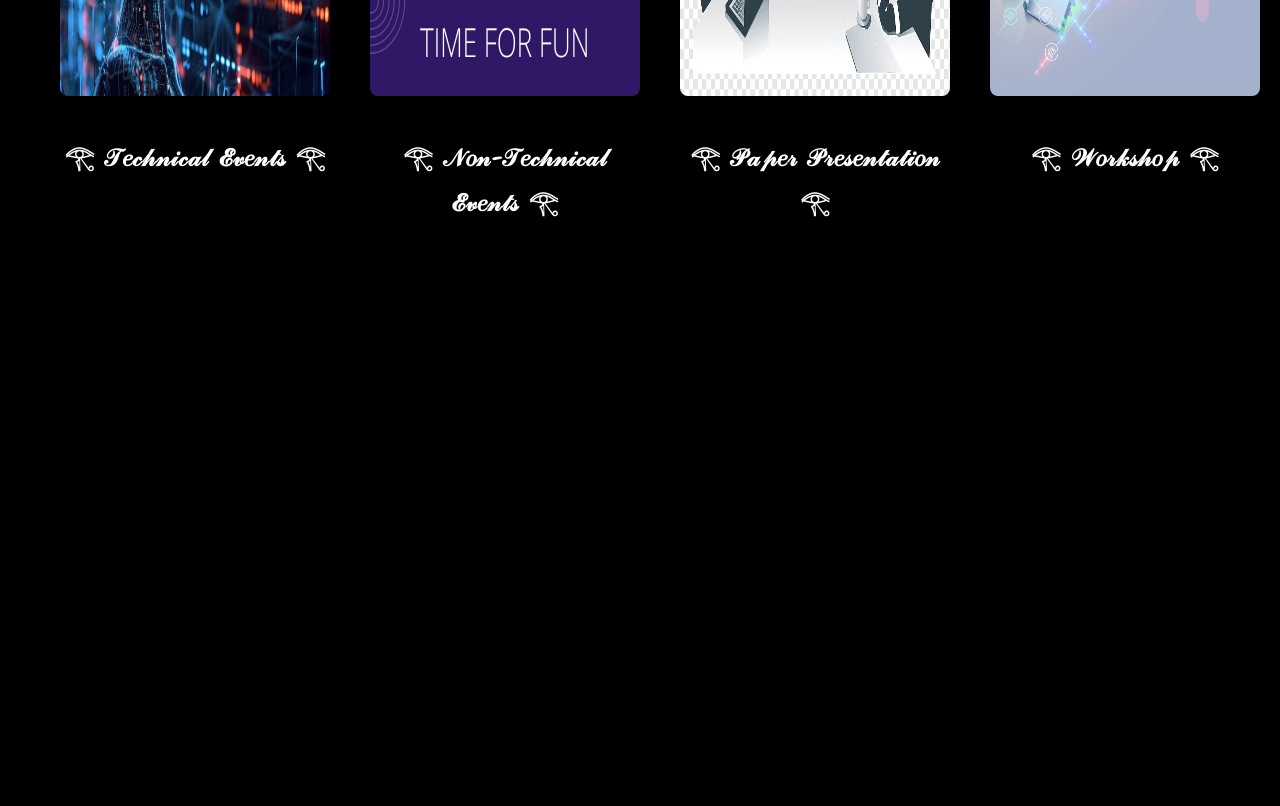
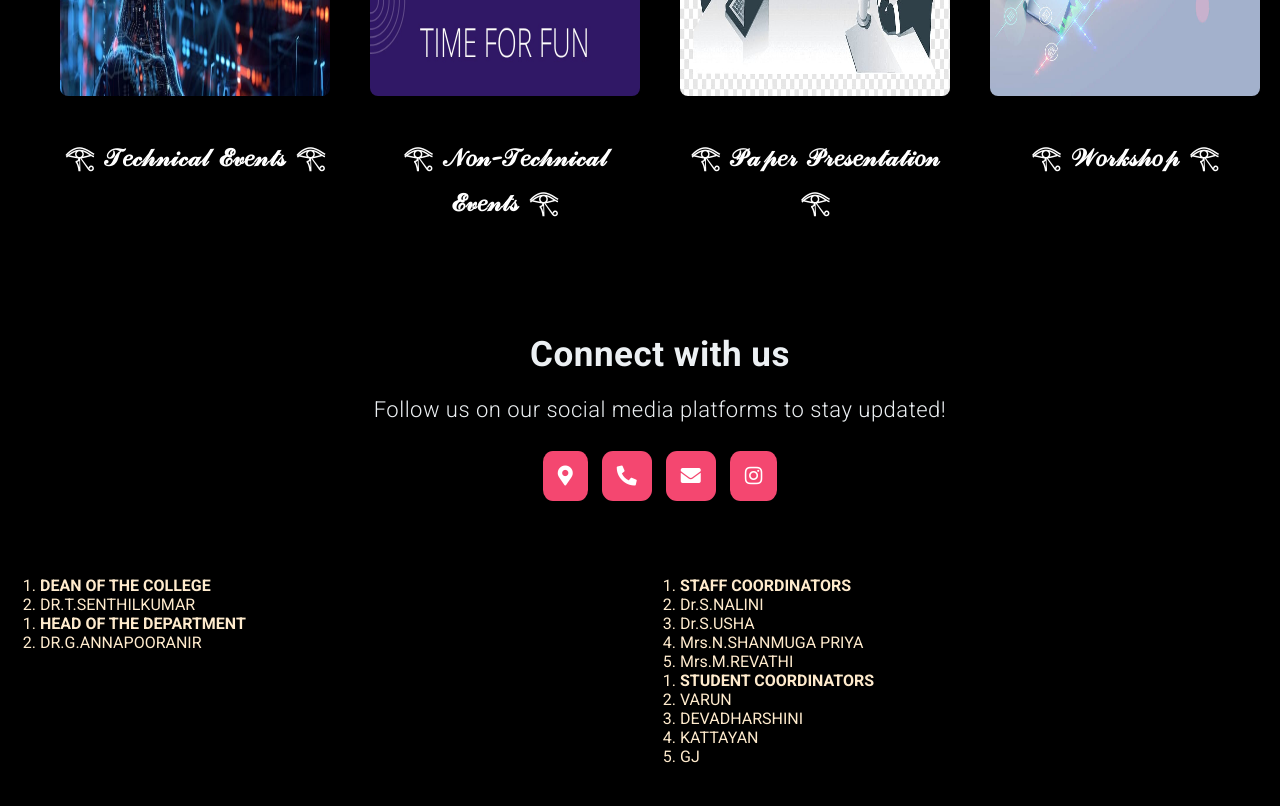
Before and after one commit to Sarathsowjikv123/sympo, a plain HTML site: page index.html in a window 1280 px wide. Shown: the part 2348-3154 px from the top of the page. Before the commit the page ends 2682 px from the top, so only its background shows below. Drawn offline with nearby package versions, Linux system fonts and the light colour scheme; a web font is replaced by a local one.

Commit message:
Add files via upload

```diff
--- a/index.html
+++ b/index.html
@@ -9,6 +9,9 @@
     <link href="https://fonts.googleapis.com/css2?family=Fasthand&family=Kalam&display=swap" rel="stylesheet">
     <link rel="stylesheet" href="style.css">
     <link rel="stylesheet" href="https://fonts.googleapis.com/css?family=Poppins">
+    <!-- <link href="https://cdn.jsdelivr.net/npm/bootstrap@5.3.3/dist/css/bootstrap.min.css" rel="stylesheet" integrity="sha384-QWTKZyjpPEjISv5WaRU9OFeRpok6YctnYmDr5pNlyT2bRjXh0JMhjY6hW+ALEwIH" crossorigin="anonymous"> -->
+    <link rel="stylesheet" href="https://use.fontawesome.com/releases/v5.15.4/css/all.css">
+    <link rel="stylesheet" href="https://fonts.googleapis.com/css2?family=Roboto:wght@300;400;500;700&display=swap">
 </head>
 
 <body>
@@ -231,6 +234,66 @@
 
 
 
+    <div class="contact">
+        <script src="https://cdn.jsdelivr.net/npm/bootstrap@5.3.3/dist/js/bootstrap.bundle.min.js" integrity="sha384-YvpcrYf0tY3lHB60NNkmXc5s9fDVZLESaAA55NDzOxhy9GkcIdslK1eN7N6jIeHz" crossorigin="anonymous"></script>    <div class="container-fluid">
+            <div class="row justify-content-center">
+                <div class="col-12 text-center">
+                    <h2 class="info-title">Connect with us</h2>
+                    <h3 class="info-sub-title">Follow us on our social media platforms to stay updated!</h3>
+                    <ul class="social-icons list-inline text-center">
+                        <li class="list-inline-item"><a href="https://maps.app.goo.gl/XksWPpFKeasDRtWn6"><i class='fas fa-map-marker-alt'></i></a></li>
+                        <li class="list-inline-item"><a href="tel:+916374897789"><i class="fas fa-phone-alt"></i></a></li>
+                        <li class="list-inline-item"><a href="mailto:Prayuddha2k25@gmail.com"><i class="fas fa-envelope"></i></a></li>
+                        <li class="list-inline-item"><a href="https://www.instagram.com/prayuddha2k25/"><i class="fab fa-instagram"></i></a></li>
+                    </ul>
+                </div>
+            </div>
+            <div class="container-fluid pt-3" style="color:blanchedalmond">
+
+                <div class="row">
+                    <div class="col-md-6 col-lg-5 d-flex justify-content-center" style="padding-right:8% ;">
+                        <ol>
+                            <li><b>DEAN OF THE COLLEGE</b></li>
+                            <li>DR.T.SENTHILKUMAR</li>
+                        </ol>
+                    </div>
+                    <div class="col-md-6 col-lg-5 offset-lg-2 d-flex justify-content-center" >
+                        <ol>
+                            <li><b>HEAD OF THE DEPARTMENT</b></li>
+                            <li>DR.G.ANNAPOORANIR</li>
+                        </ol>
+                    </div>
+                </div>
+
+                <div class="row">
+                    <div class="col-md-6 col-lg-5 d-flex justify-content-center" style="padding-right:7% ;">
+                        <ol >
+                            <li><b>STAFF COORDINATORS</b></li>
+                            <li>Dr.S.NALINI</li>
+                            <li>Dr.S.USHA</li>
+                            <li>Mrs.N.SHANMUGA PRIYA</li>
+                            <li>Mrs.M.REVATHI</li>
+                        </ol>
+
+                    </div>
+                    <div class="col-md-6 col-lg-5 offset-lg-2 d-flex justify-content-center" style="padding-left:0% ;"  >
+                        <ol>
+                            <li><b>STUDENT COORDINATORS</b></li>
+                            <li>VARUN</li>
+                            <li>DEVADHARSHINI</li>
+                            <li>KATTAYAN</li>
+                            <li>GJ</li>
+                        </ol>
+                    </div>
+                </div>
+            </div>
+        </div>
+    </div>
+
+
+
+
+
 
     <script>
         let days = document.getElementById('days');
--- a/style.css
+++ b/style.css
@@ -407,3 +407,61 @@ center {
     margin: 20px 0;
     text-align: center;
 }
+
+
+/* contact */
+
+.contact{
+    font-family: 'Roboto', sans-serif;
+}
+.info-title{
+    color:#ecf0f3;
+    text-align:center;
+    font-size: 35px;
+    letter-spacing: 0.5px;
+    padding-bottom:5px ;
+    font-family: 'Roboto', sans-serif;
+}
+.info-sub-title{
+
+    color:#ecf0f3;
+    text-align:center;
+    font-size: 22px;
+    font-weight: 300;
+    margin-top: 17px;
+    letter-spacing: 0.5px;
+    line-height: 26px;
+    padding-bottom:8px;
+    font-family: 'Roboto', sans-serif;
+}
+
+.social-icons {
+    list-style: none;
+    text-align: center;
+    margin: 20px 0px;
+}
+.social-icons li {
+    display: inline-block;
+}
+.social-icons li i {
+    background: #F44770;
+    color: #fff;
+    padding: 15px;
+    font-size: 20px;
+    border-radius: 22%;
+    margin: 0px 5px;
+    cursor: pointer;
+    transition: all .5s;
+}
+.social-icons li i:hover {
+    background: #fff;
+    color: #000000;
+}
+.pt-3{
+    display: flex;
+}
+.pt-3 .row{
+    width: 50%;
+    align-items: center;
+    justify-content: center;
+}
```
